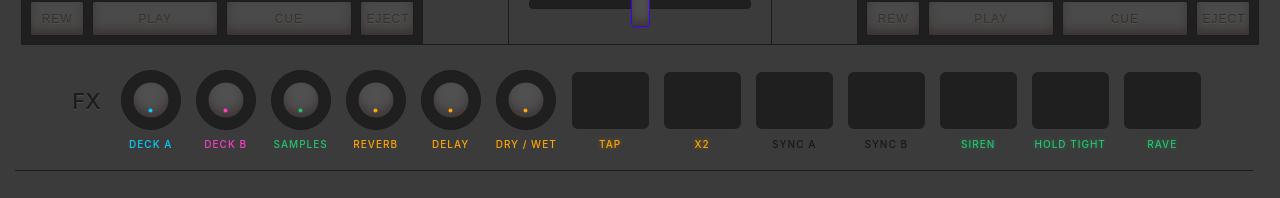
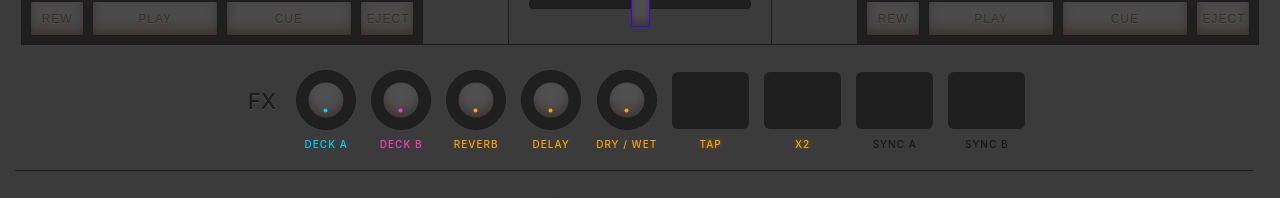
Before and after one commit to Patrick-Sawyer/dj-app, a React (Create React App) app: page / in a window 1280 px wide. Shown: the part 548-746 px from the top of the page. Built offline with nearby package versions, Linux system fonts and the light colour scheme; no server answers.

Commit message:
changed mouse event handlers, started adding channels 3 & 4

```diff
--- a/package.json
+++ b/package.json
@@ -1,6 +1,6 @@
 {
   "name": "dj-app",
-  "homepage": "https://www.disco-computer.com/dj",
+  "homepage": "https://www.disco-computer.com",
   "version": "0.1.0",
   "private": true,
   "dependencies": {
--- a/src/components/FX.tsx
+++ b/src/components/FX.tsx
@@ -62,13 +62,6 @@ export function FX ({
           doubleClickValue={-50}
         />
         <Knob
-          color={Colors.turquoise}
-          size={40}
-          text="SAMPLES"
-          fromZero
-          doubleClickValue={-50}
-        />
-        <Knob
           color={Colors.orange}
           size={40}
           text="Reverb"
@@ -114,9 +107,6 @@ export function FX ({
             EFFECTS.setDelayTime(60 / deckBBpm)
           }}
         />
-        <Touchpad text={'SIREN'} color={Colors.turquoise} glowColor={Colors.turquoiseGlow} onClick={effects.handleX2}/>
-        <Touchpad text={'HOLD TIGHT'} color={Colors.turquoise} glowColor={Colors.turquoiseGlow} onClick={effects.handleX2}/>
-        <Touchpad text={'RAVE'} color={Colors.turquoise} glowColor={Colors.turquoiseGlow} onClick={effects.handleX2}/>
       </Row>
     </Wrapper>
   )
--- a/src/components/JogWheel.tsx
+++ b/src/components/JogWheel.tsx
@@ -105,6 +105,7 @@ export function JogWheel ({ playbackState, image, pitch, pitchJog }: Props) {
 
   const handleMouseMove = (e: MouseEvent) => {
     e.preventDefault()
+    e.stopPropagation()
     const { pageX, pageY } = e
     const { block, isClickable } = wheelPosition(e)
 
@@ -126,6 +127,7 @@ export function JogWheel ({ playbackState, image, pitch, pitchJog }: Props) {
 
   const handleMouseDown = (e: any) => {
     e.preventDefault()
+    e.stopPropagation()
     const { pageX, pageY } = e
     const { isClickable } = wheelPosition(e)
     if (!isClickable) return
@@ -150,6 +152,8 @@ export function JogWheel ({ playbackState, image, pitch, pitchJog }: Props) {
 
   useEffect(() => {
     const handleMouseUp = (e: MouseEvent) => {
+      e.preventDefault()
+      e.stopPropagation()
       mouseState.current.isMouseDown = false
       mouseState.current.lastEndPosition = mouseState.current.currentPosition
       document.body.style.cursor = 'default'
--- a/src/components/Knob.tsx
+++ b/src/components/Knob.tsx
@@ -31,6 +31,8 @@ export function Knob ({
   const [bypassed, setBypassed] = useState(false)
 
   const handleMouseDown = (e: any) => {
+    e.preventDefault()
+    e.stopPropagation()
     mouseDown.current = true
     const { pageY } = e
     mouseStartPosition.current = pageY
@@ -42,6 +44,7 @@ export function Knob ({
 
     const handleMouseMove = (e: any) => {
       e.preventDefault()
+      e.stopPropagation()
       if (mouseDown.current) {
         const { pageY } = e
         const diff = (mouseStartPosition.current - pageY) / 3
@@ -52,6 +55,8 @@ export function Knob ({
     }
 
     const handleMouseUp = (e: any) => {
+      e.preventDefault()
+      e.stopPropagation()
       document.body.style.cursor = 'auto'
       mouseDown.current = false
       const { pageY } = e
--- a/src/components/PitchControl.tsx
+++ b/src/components/PitchControl.tsx
@@ -37,18 +37,24 @@ export function PitchControl ({
   })
 
   const handleMouseDown = (e: any) => {
+    e.preventDefault()
+    e.stopPropagation()
     mouseState.current.mouseDown = true
     mouseState.current.startPosition = e.pageY
     mouseState.current.offsetAtStart = offset
   }
 
   const handleMouseUp = (e: any) => {
+    e.preventDefault()
+    e.stopPropagation()
     mouseState.current.mouseDown = false
     mouseState.current.startPosition = e.pageY
   }
 
   const handleMouseMove = (e: any) => {
     if (mouseState.current.mouseDown) {
+      e.preventDefault()
+      e.stopPropagation()
       const diff = e.pageY - mouseState.current.startPosition
       const value = mouseState.current.offsetAtStart - diff
       const limited = value >= SCROLL_LIMIT ? SCROLL_LIMIT : value <= -SCROLL_LIMIT ? -SCROLL_LIMIT : value
--- a/src/webaudio/webAudio.ts
+++ b/src/webaudio/webAudio.ts
@@ -8,7 +8,14 @@ MASTER_VOLUME.gain.value = isFireFox ? 1 : 1.3
 const MAIN_COMPRESSOR = CONTEXT.createDynamicsCompressor()
 MAIN_VOLUME.connect(MASTER_VOLUME)
 MASTER_VOLUME.connect(MAIN_COMPRESSOR)
-MAIN_COMPRESSOR.connect(CONTEXT.destination)
+// MAIN_COMPRESSOR.connect(CONTEXT.destination)
+const SPLITTER = CONTEXT.createChannelSplitter(4)
+MAIN_COMPRESSOR.connect(SPLITTER)
+const MERGER = CONTEXT.createChannelMerger(CONTEXT.destination.maxChannelCount)
+CONTEXT.destination.channelInterpretation = 'discrete'
+SPLITTER.connect(MERGER, 0, 0)
+SPLITTER.connect(MERGER, 1, 1)
+MERGER.connect(CONTEXT.destination)
 
 export const ZERO = 0.0001
 export const FADE_IN_OUT_TIME = isFireFox ? 0.1 : 0.05
```
Also changed, not shown: 1 other file (tests, documents, lock files or other folders).
